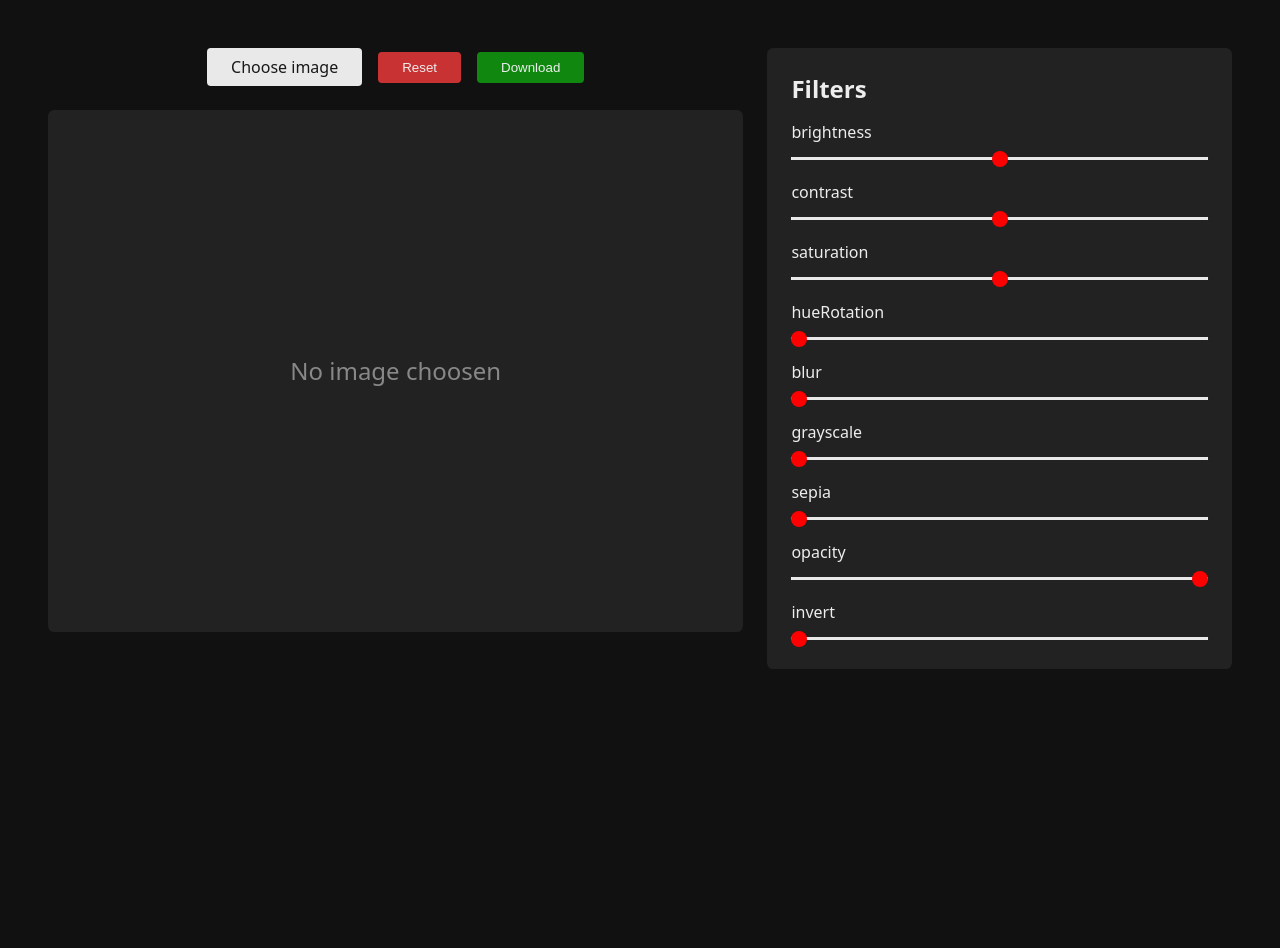
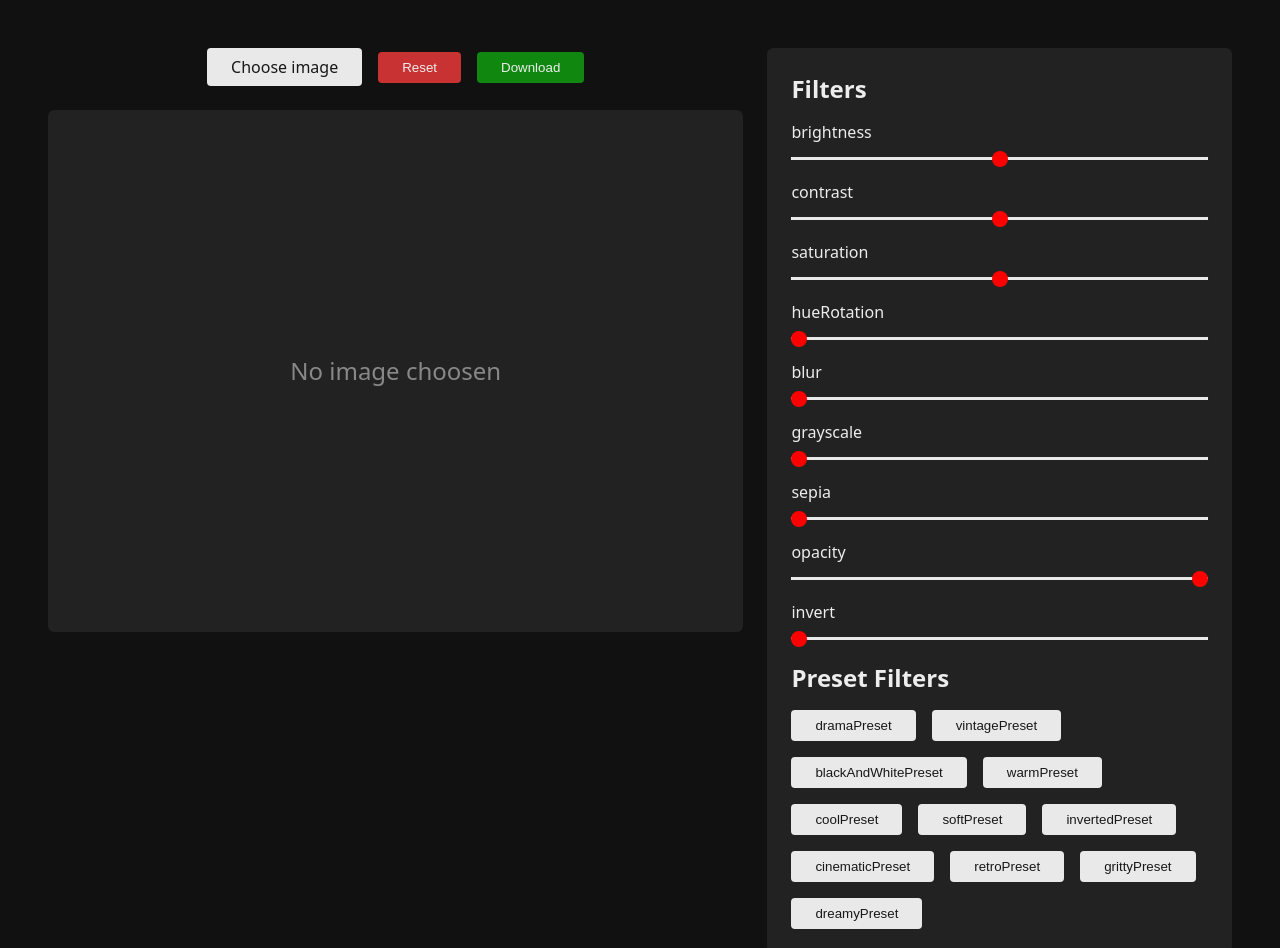
Before and after one commit to Kareena2070/Image-Editor, a plain HTML site: page index.html in a window 1280 px wide. Shown: the top 948 px of the page. Before the commit the page ends 800 px from the top, so only its background shows below. Drawn offline with nearby package versions, Linux system fonts and the light colour scheme; some icons are missing.

Commit message:
add preset filter buttons to apply predefined canvas filter configurations

```diff
--- a/index.html
+++ b/index.html
@@ -35,6 +35,10 @@
                     <h2>Filters</h2>
 
                 </div>
+                <div class="preset-div">
+                    <h2>Preset Filters</h2>
+                    <div class="presets"></div>
+                </div>
             </div>
         </section>
     </main>
--- a/script.js
+++ b/script.js
@@ -68,6 +68,7 @@ const canvasContext = imageCanvas.getContext("2d");
 const imagePlaceholder = document.querySelector(".placeholder-image");
 const resetBtn = document.getElementById("reset-btn");
 const downloadBtn = document.getElementById("download-btn");
+const presetsContainer = document.querySelector(".presets");
 let file = null;
 let image = null;
 
@@ -208,3 +209,147 @@ downloadBtn.addEventListener("click", ()=>{
     link.href = imageCanvas.toDataURL();
     link.click();
 });
+
+
+const presents = {
+    dramaPreset : {
+        brightness: 90,
+        contrast: 150,
+        saturation: 80,
+        hueRotation: 0,
+        blur: 0,
+        grayscale: 0,
+        sepia: 10,
+        opacity: 100,
+        invert: 0
+    },
+    vintagePreset : {
+        brightness: 105,
+        contrast: 90,
+        saturation: 70,
+        hueRotation: 10,
+        blur: 0,
+        grayscale: 10,
+        sepia: 40,
+        opacity: 100,
+        invert: 0
+    },
+    blackAndWhitePreset : {
+        brightness: 100,
+        contrast: 130,
+        saturation: 0,
+        hueRotation: 0,
+        blur: 0,
+        grayscale: 100,
+        sepia: 0,
+        opacity: 100,
+        invert: 0
+    },
+    warmPreset : {
+        brightness: 105,
+        contrast: 110,
+        saturation: 120,
+        hueRotation: 5,
+        blur: 0,
+        grayscale: 0,
+        sepia: 15,
+        opacity: 100,
+        invert: 0
+    },
+    coolPreset : {
+        brightness: 95,
+        contrast: 120,
+        saturation: 90,
+        hueRotation: 180,
+        blur: 0,
+        grayscale: 0,
+        sepia: 0,
+        opacity: 100,
+        invert: 0
+    },
+    softPreset : {
+        brightness: 110,
+        contrast: 80,
+        saturation: 90,
+        hueRotation: 0,
+        blur: 1,
+        grayscale: 0,
+        sepia: 5,
+        opacity: 100,
+        invert: 0
+    },
+    invertedPreset : {
+        brightness: 100,
+        contrast: 100,
+        saturation: 100,
+        hueRotation: 0,
+        blur: 0,
+        grayscale: 0,
+        sepia: 0,
+        opacity: 100,
+        invert: 100
+    },
+    cinematicPreset :{
+        brightness: 90,
+        contrast: 140,
+        saturation: 85,
+        hueRotation: 350,
+        blur: 0,
+        grayscale: 0,
+        sepia: 5,
+        opacity: 100,
+        invert: 0
+    },
+    retroPreset : {
+        brightness: 110,
+        contrast: 95,
+        saturation: 75,
+        hueRotation: 25,
+        blur: 0,
+        grayscale: 15,
+        sepia: 50,
+        opacity: 100,
+        invert: 0
+    },
+    grittyPreset : {
+        brightness: 95,
+        contrast: 170,
+        saturation: 70,
+        hueRotation: 0,
+        blur: 0,
+        grayscale: 20,
+        sepia: 0,
+        opacity: 100,
+        invert: 0
+    },
+    dreamyPreset : {
+        brightness: 115,
+        contrast: 85,
+        saturation: 110,
+        hueRotation: 5,
+        blur: 2,
+        grayscale: 0,
+        sepia: 10,
+        opacity: 100,
+        invert: 0
+    }
+
+}
+
+Object.keys(presents).forEach(presetName => {
+    const presetbtn = document.createElement("button");
+    presetbtn.classList.add("btn");
+    presetbtn.innerText = presetName;
+    presetsContainer.appendChild(presetbtn);
+
+    presetbtn.addEventListener("click", ()=>{
+
+        const preset = presents[presetName];
+        Object.keys(preset).forEach(filterName => {
+            filters[filterName].value = preset[filterName];
+        });
+        applyFilters();
+        filterContain.querySelectorAll('.filter').forEach(el => el.remove());
+        createFilter();
+    });
+});
--- a/style.css
+++ b/style.css
@@ -130,3 +130,15 @@ canvas{
     max-height: 70vh;
     display: none;
 }
+
+.preset-div{
+    display: flex;
+    flex-direction: column;
+    gap: var(--gutter-md);
+}
+
+.presets{
+    display: flex;
+    flex-wrap: wrap;
+    gap: var(--gutter-md);
+}
```
